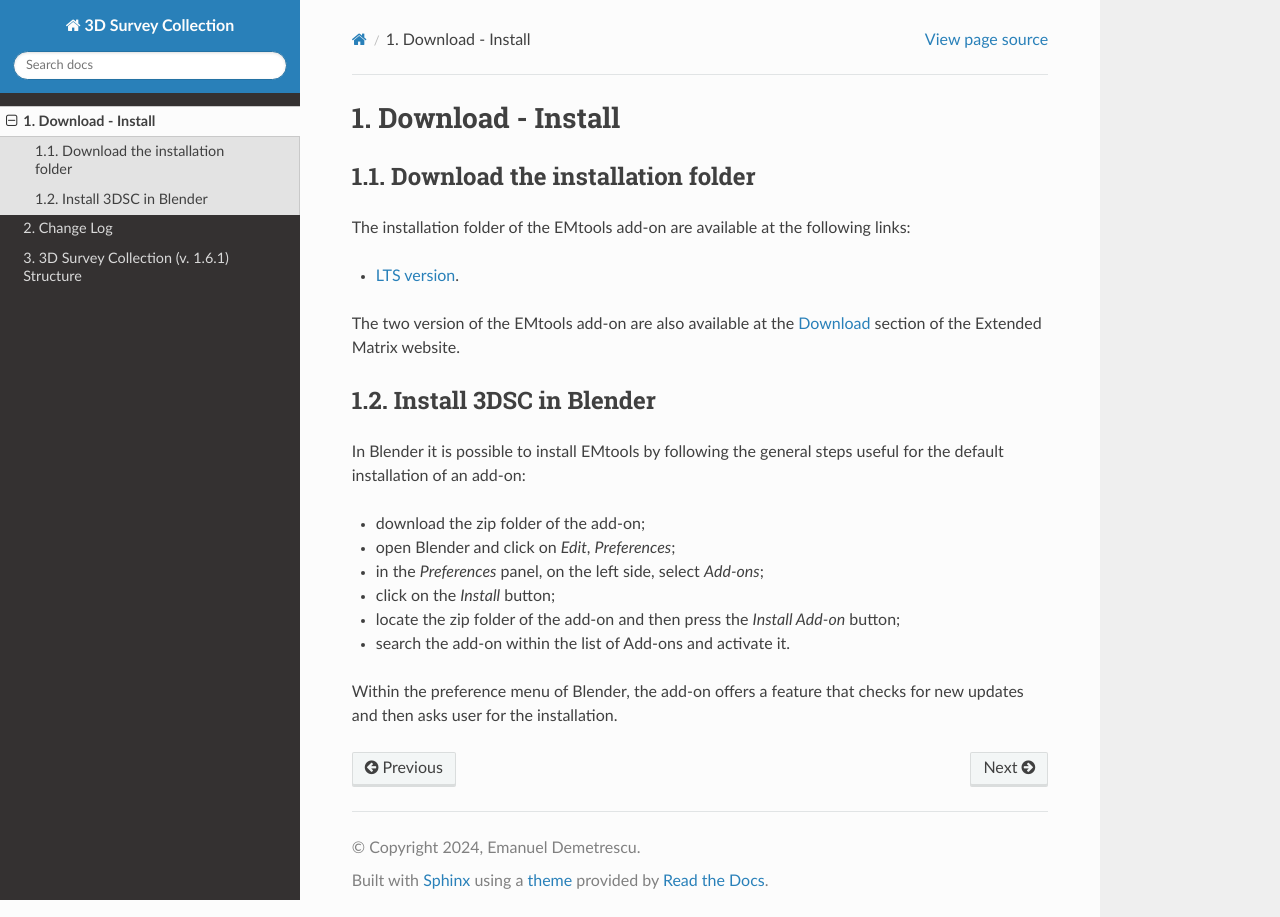
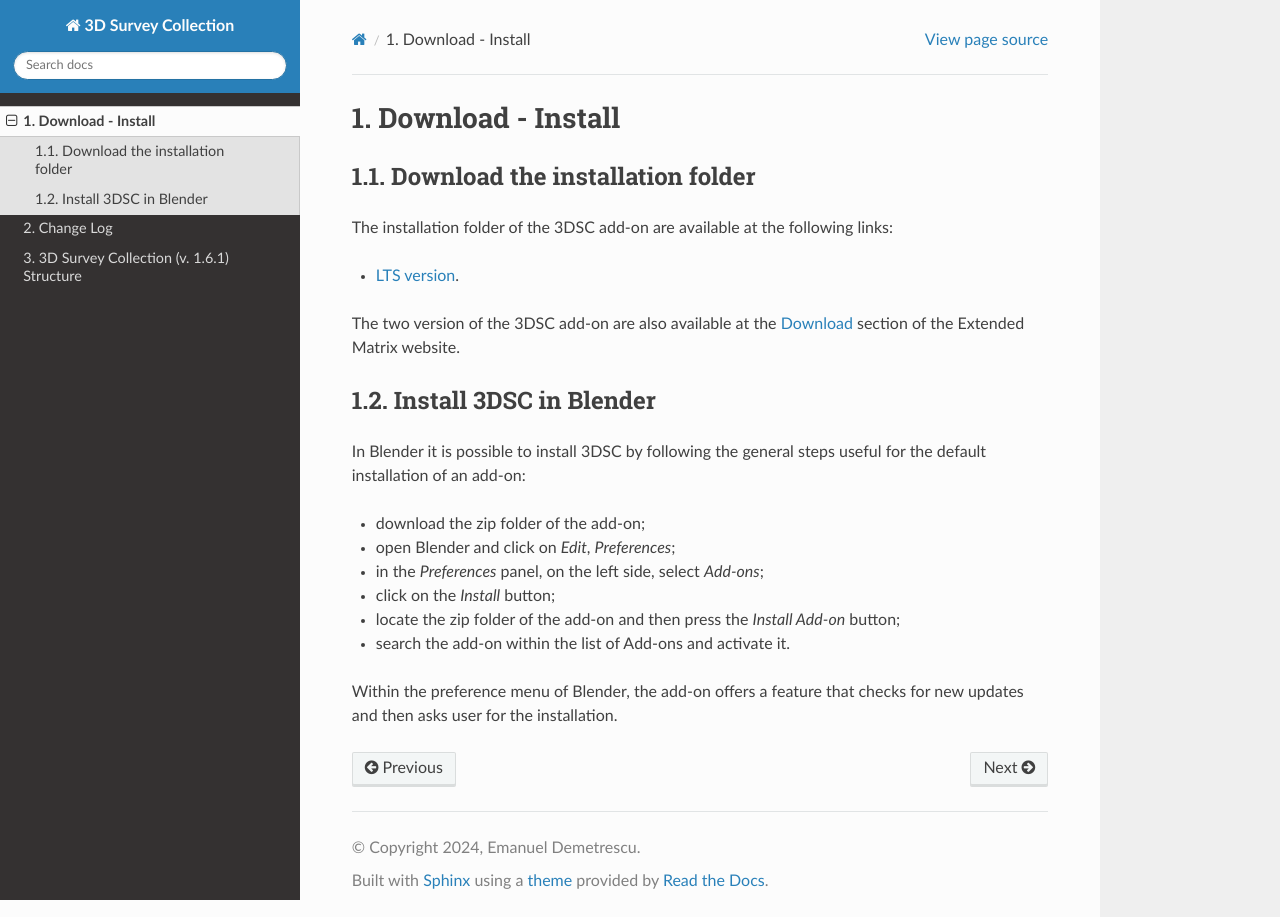
Before and after one commit to zalmoxes-laran/3D-survey-collection-doc, a Sphinx documentation site: the page built from docs/usage.rst, in a window 1280 px wide. Built offline with Sphinx 7.4.7 and the Read the Docs theme 3.1.0, drawn with Linux system fonts in a browser that asks for light colours.

Commit message:
Update Usage file

```diff
--- a/docs/usage.rst
+++ b/docs/usage.rst
@@ -6,11 +6,11 @@ Download - Install
 Download the installation folder
 --------------------------------
 
-The installation folder of the EMtools add-on are available at the following links:
+The installation folder of the 3DSC add-on are available at the following links:
 
 - `LTS version <https://github.com/zalmoxes-laran/3D-survey-collection>`_.
 
-The two version of the EMtools add-on are also available at the `Download <https://www.extendedmatrix.org/download>`_ section of the Extended Matrix website.
+The two version of the 3DSC add-on are also available at the `Download <https://www.extendedmatrix.org/download>`_ section of the Extended Matrix website.
 
 
 
@@ -19,7 +19,7 @@ Install 3DSC in Blender
 --------------------------
 
 
-In Blender it is possible to install EMtools by following the general steps useful for the default installation of an add-on:
+In Blender it is possible to install 3DSC by following the general steps useful for the default installation of an add-on:
 
 - download the zip folder of the add-on;
 
```
